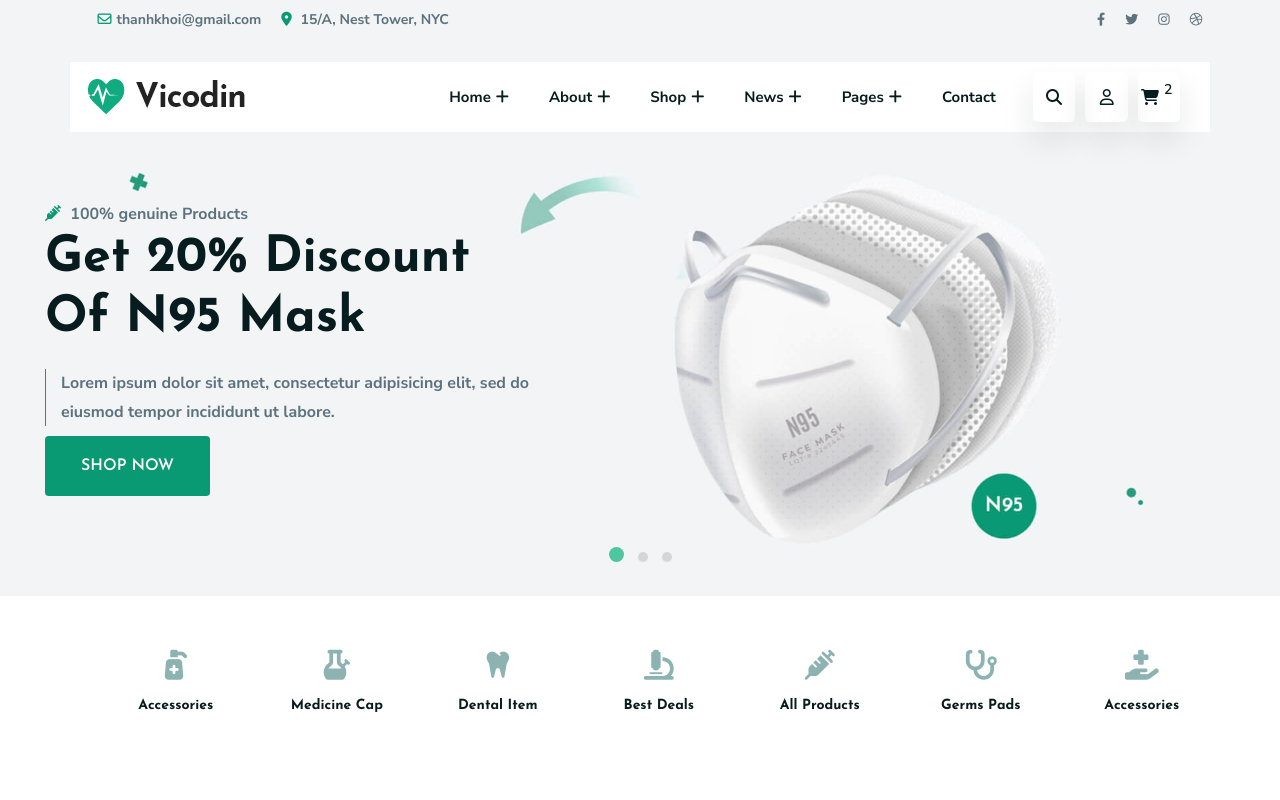
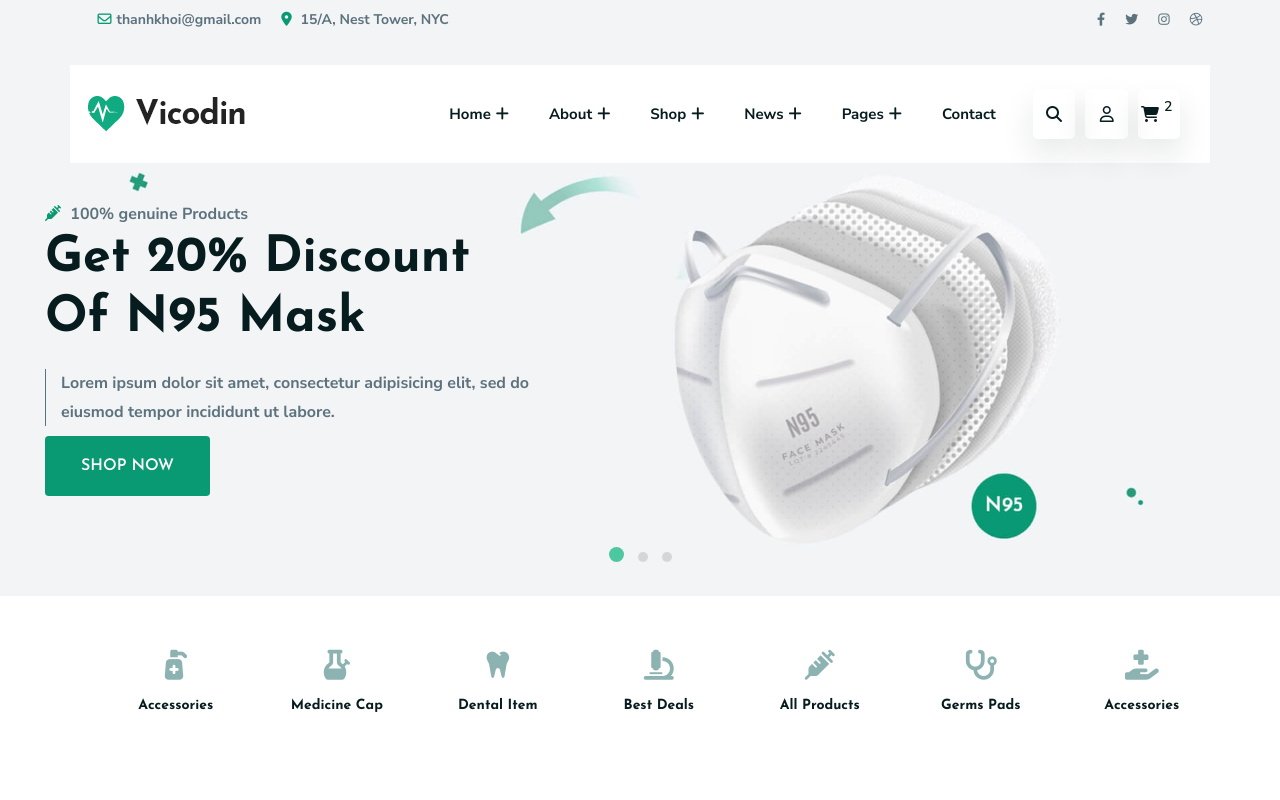
Before and after one commit to Khoi300399/vicodin, a plain HTML site: page index.html in a window 1280 px wide. Shown: the top 800 px of the page. Drawn offline with nearby package versions, Linux system fonts and the light colour scheme.

Commit message:
fixed header

```diff
--- a/assets/scss/layouts/_header.scss
+++ b/assets/scss/layouts/_header.scss
@@ -59,7 +59,7 @@
     padding-block: 10px;
     height: 90px;
     max-height: 90px;
-    box-shadow: 0 10px 50px 0 rgba(46, 56, 220, 0.2);
+    box-shadow: 0 1px 6px 0 rgba(32, 33, 36, 0.28);
     transition: all 0.5s;
     animation: UpToDown 0.5s linear;
     .logo {
@@ -306,8 +306,7 @@
       justify-content: flex-start;
     }
     &-middle {
-      padding-block: 22px;
-      height: 114px;
+      padding-block: 25px;
       background: transparent;
       .logo {
         margin: 0;
```
Also changed, not shown: assets/css/index.css, 1 other file.
